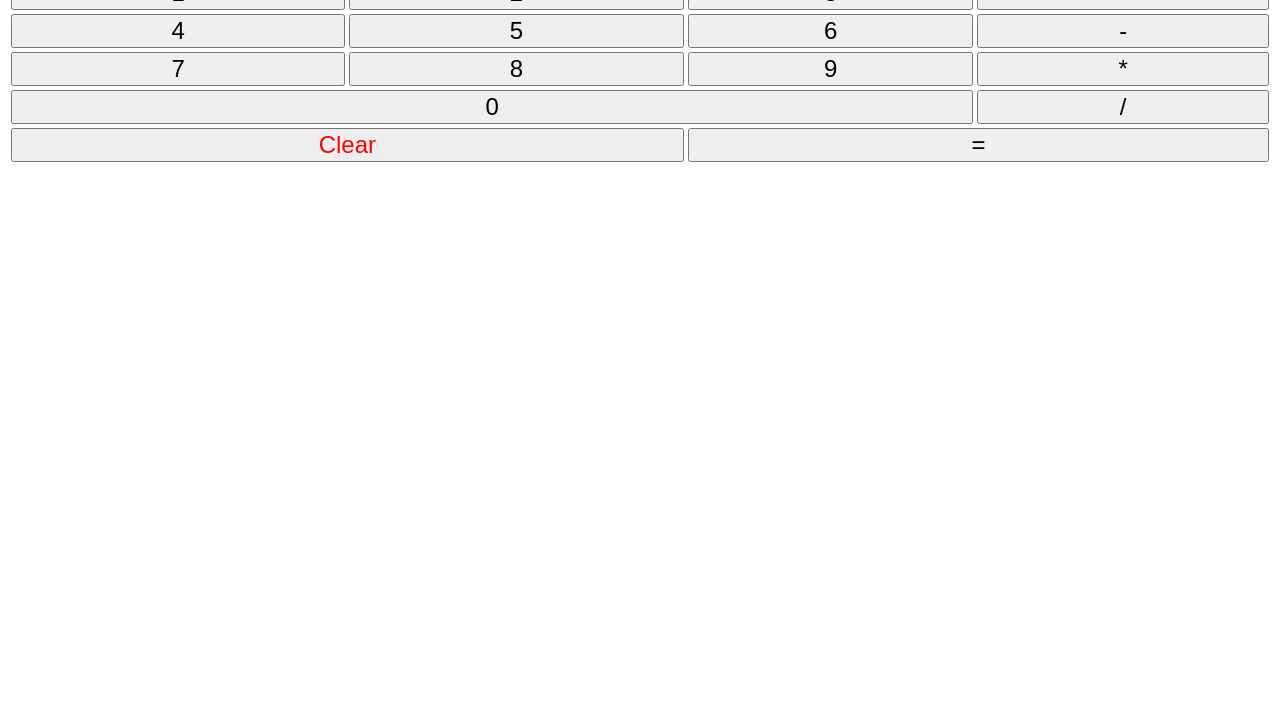
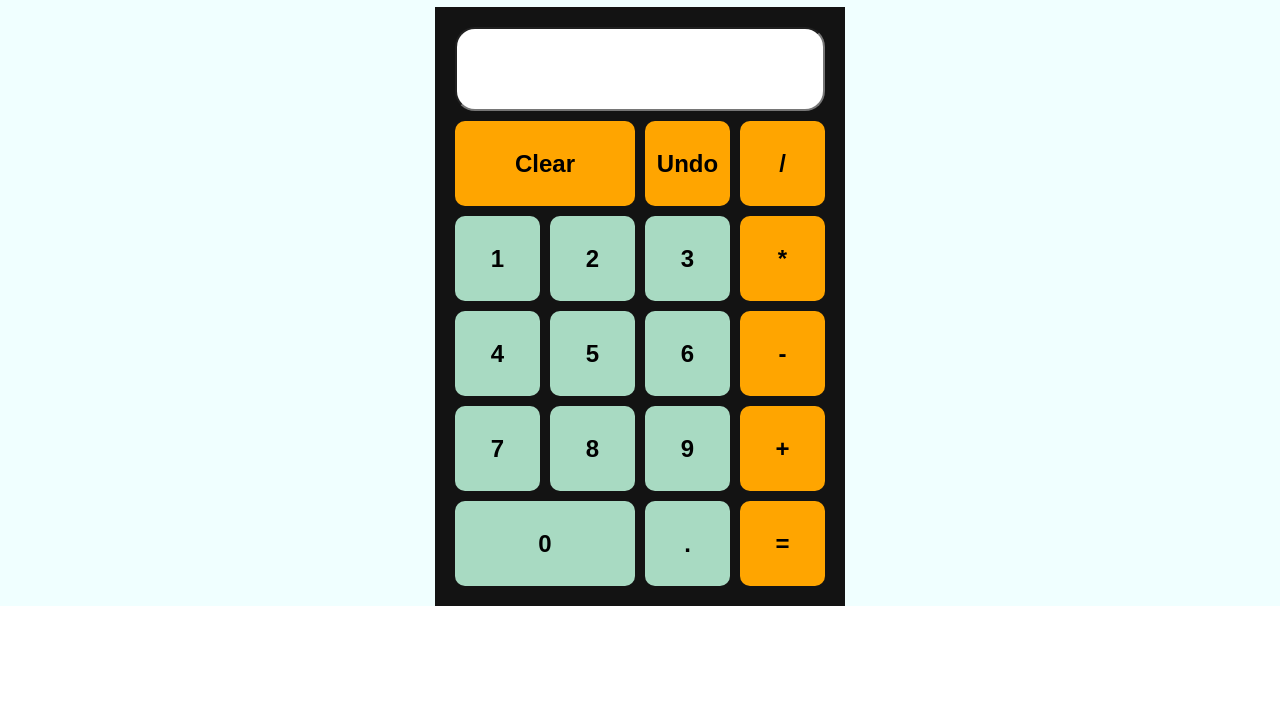
Before and after one commit to joaopedro-vidal/3-4-assignment, a plain HTML site: page index.html in a window 1280 px wide. Shown: the part 73-800 px from the top of the page. Drawn offline with Linux system fonts and the light colour scheme.

Commit message:
html css template

```diff
--- a/calculator.css
+++ b/calculator.css
@@ -11,3 +11,69 @@ button {
 #result{
     background:yellow;
 }
+
+body
+{
+    padding: 0;
+    margin: 0;
+}
+header, main{
+
+    display: flex;
+    justify-content: center;
+
+    background-color: azure;
+}
+h1{
+    font-family: Arial, Helvetica, sans-serif;
+}
+
+.display{
+    font-family: Arial, Helvetica, sans-serif;
+    font-size: 30px;
+    font-weight: 600;
+    border-radius: 20px;
+    height: 80px;
+    width: auto;
+    padding: 0px 20px;
+    text-align: right;
+}
+
+.button{
+    font-family: Arial, Helvetica, sans-serif;
+    font-size: 24px;
+    font-weight: 600;
+    background-color: rgb(168, 218, 194);
+    text-align: center;
+    height: 85px;
+    line-height: 85px;
+    border-radius: 10px;
+
+}
+.button:hover{
+    background-color: yellow;
+}
+
+.container{
+    display: grid;
+    padding: 20px;
+    background-color: rgb(19, 19, 19);
+    gap:10px;
+    grid-template-columns: repeat(4, 85px);
+}
+.colunms-1-2{
+    grid-column:1 / span 2;
+}
+.colunms-2-2{
+    grid-column:2 / span 2;
+}
+.colunms-1-3{
+    grid-column:1 / span 3;
+}
+.colunms-1-4{
+    grid-column:1 / span 4;
+}
+
+.orange{
+    background-color:orange;
+}
--- a/index.html
+++ b/index.html
@@ -10,7 +10,8 @@
 </head>
 
 <body>
-    <table>
+
+<!--     <table>
         <tr>
             <td colspan="4"><button id="result">0</button></td>
         </tr>
@@ -38,10 +39,44 @@
         </tr>
         <tr>
             <td colspan="2"><button onclick="del()" class="clear">Clear</button></td>
-            <!--<td><button onclick="add('.')">.</button></td>-->
             <td colspan="2"><button onclick="calc()">=</button></td>
         </tr>
-    </table>
+    </table> -->
+    <header>
+        <h1>Calculator Application</h1>
+    </header>
+    <main>
+
+        <aside class="container">
+            <input class="display colunms-1-4" id="numbers-display" type="text">
+
+            <a class="button orange colunms-1-2" onClick="clearDisplay()">Clear</a>
+            <a class="button orange" onClick="undo()">Undo</a>
+            <a class="button orange" onClick="saveNumber('/')">/</a>
+
+            <a class="button" onClick="updateDisplay(1)">1</a>
+            <a class="button" onClick="updateDisplay(2)">2</a>
+            <a class="button" onClick="updateDisplay(3)">3</a>
+            <a class="button orange" onClick="saveNumber('*')">*</a>
+
+            <a class="button" onClick="updateDisplay(4)">4</a>
+            <a class="button" onClick="updateDisplay(5)">5</a>
+            <a class="button" onClick="updateDisplay(6)">6</a>
+            <a class="button orange" onClick="saveNumber('-')">-</a>
+
+            <a class="button" onClick="updateDisplay(7)">7</a>
+            <a class="button" onClick="updateDisplay(8)">8</a>
+            <a class="button" onClick="updateDisplay(9)">9</a>
+            <a class="button orange" onClick="saveNumber('+')">+</a>
+
+            <a class="button colunms-1-2" onClick="updateDisplay(0)">0</a>
+            <a class="button" onClick="updateDisplay('.')">.</a>
+            <a class="button orange" onClick="calculate()">=</a>
+
+        </aside>
+    </main>
+    <footer></footer>
+
 </body>
 
 </html>
```
